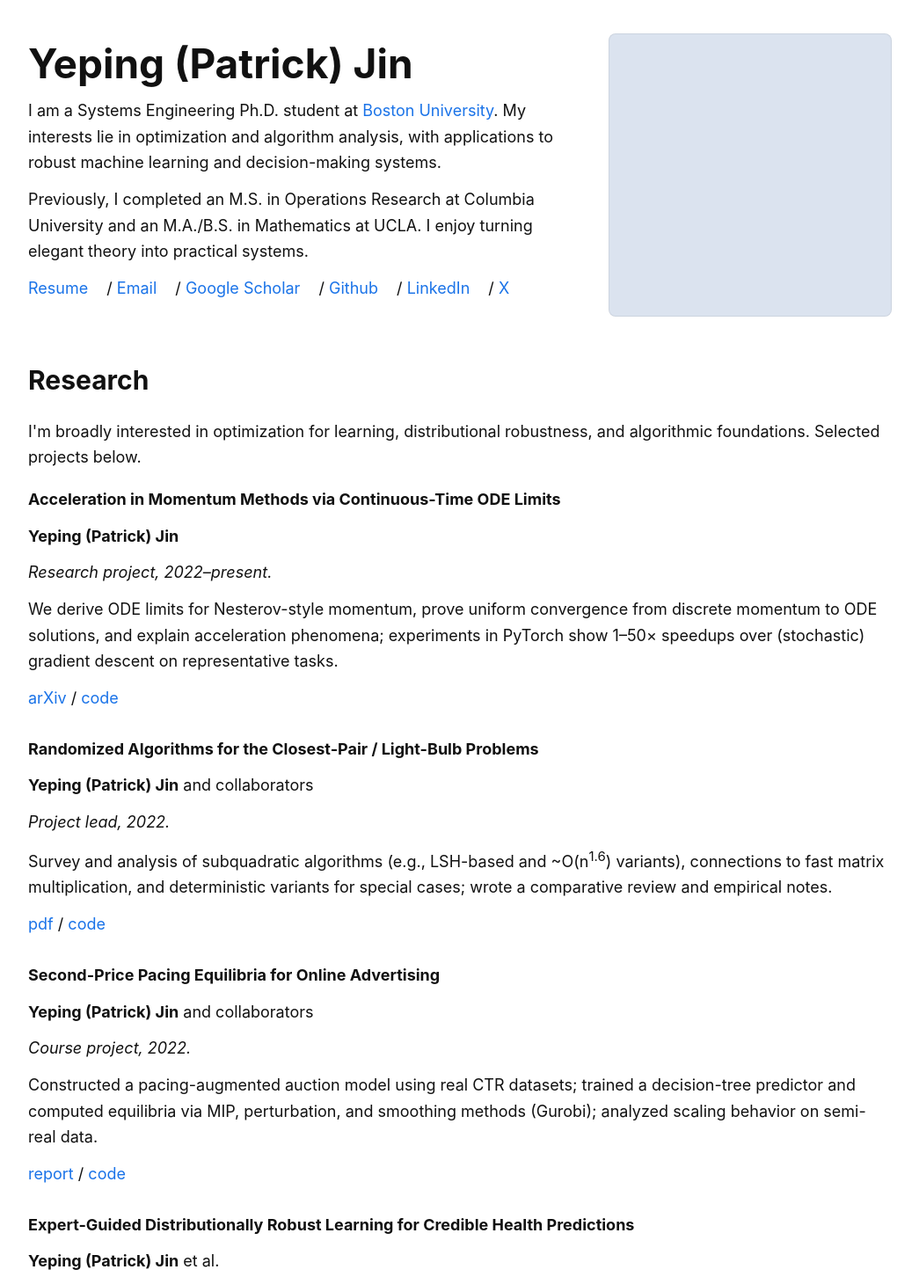
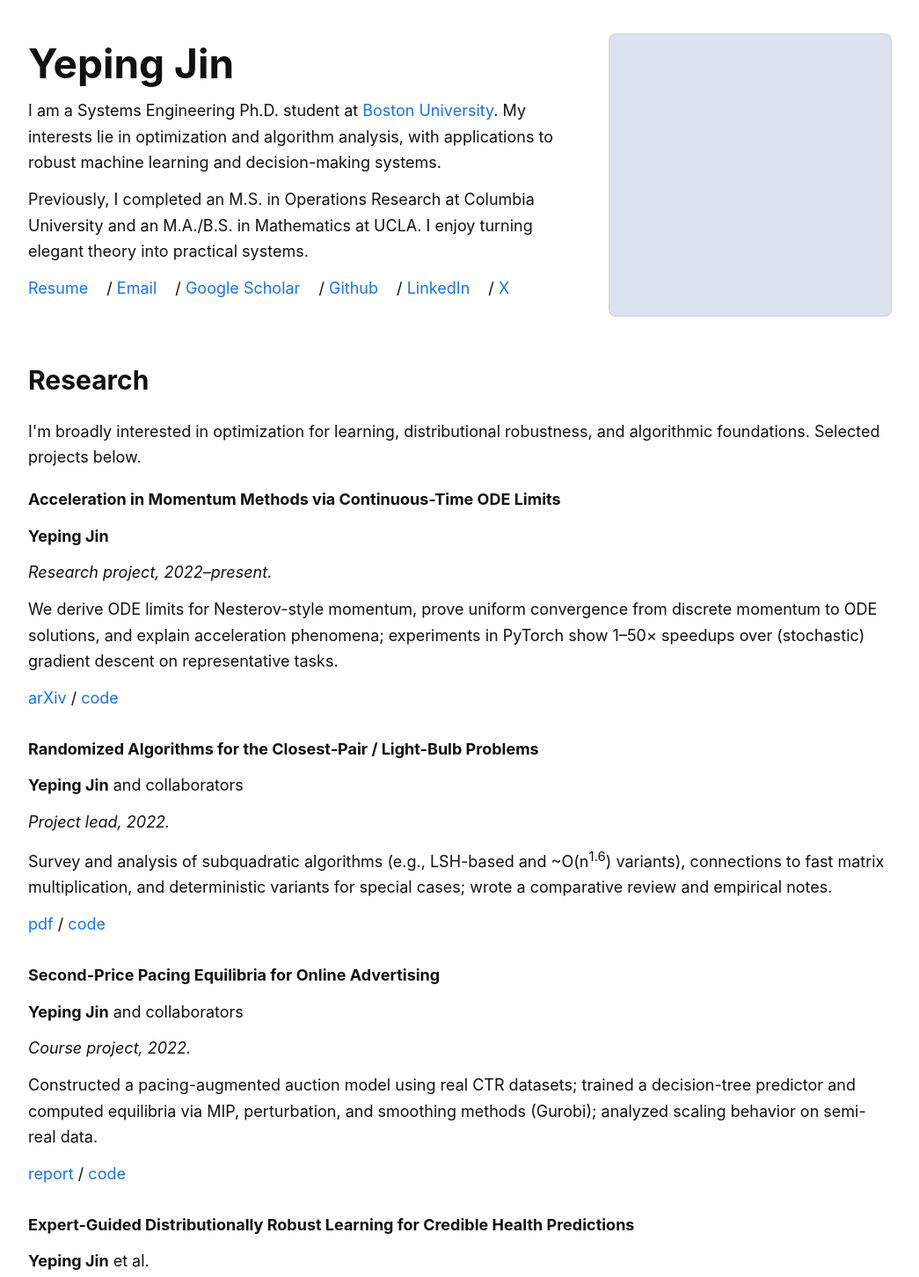
Before and after one commit to YepingJin9/yepingjin9.github.io, a plain HTML site: page index.html in a window 1280 px wide. Shown: the top 1452 px of the page at 88% size, without its empty margins (118-1163 px from the left). Drawn offline with Linux system fonts and the light colour scheme.

Commit message:
Fix name

```diff
--- a/index.html
+++ b/index.html
@@ -3,8 +3,8 @@
 <head>
   <meta charset="utf-8" />
   <meta name="viewport" content="width=device-width, initial-scale=1" />
-  <title>Yeping (Patrick) Jin</title>
-  <meta name="description" content="Yeping (Patrick) Jin — Systems Engineering Ph.D. student at Boston University. Optimization, algorithms, and robust ML." />
+  <title>Yeping Jin</title>
+  <meta name="description" content="Yeping Jin — Systems Engineering Ph.D. student at Boston University. Optimization, algorithms, and robust ML." />
   <style>
     :root{--bg:#fff;--fg:#111;--muted:#555;--link:#1a73e8;--card:#f6f7f9}
     @media (prefers-color-scheme:dark){:root{--bg:#0e1116;--fg:#e6edf3;--muted:#a0acb7;--link:#6ea8fe;--card:#141a21}}
@@ -35,7 +35,7 @@
   <div class="wrap">
     <header>
       <div class="hero">
-        <h1>Yeping (Patrick) Jin</h1>
+        <h1>Yeping Jin</h1>
         <p>I am a Systems Engineering Ph.D. student at <a href="https://www.bu.edu/" target="_blank" rel="noopener">Boston University</a>. My interests lie in optimization and algorithm analysis, with applications to robust machine learning and decision-making systems.</p>
         <p>Previously, I completed an M.S. in Operations Research at Columbia University and an M.A./B.S. in Mathematics at UCLA. I enjoy turning elegant theory into practical systems.</p>
         <!-- Uncomment to show availability note -->
@@ -58,7 +58,7 @@
 
       <div class="pub">
         <div class="pub-title">Acceleration in Momentum Methods via Continuous-Time ODE Limits</div>
-        <div><strong>Yeping (Patrick) Jin</strong></div>
+        <div><strong>Yeping Jin</strong></div>
         <div class="pub-venue">Research project, 2022–present.</div>
         <div>We derive ODE limits for Nesterov-style momentum, prove uniform convergence from discrete momentum to ODE solutions, and explain acceleration phenomena; experiments in PyTorch show 1–50× speedups over (stochastic) gradient descent on representative tasks.</div>
         <div><a href="#">arXiv</a> / <a href="#">code</a></div>
@@ -66,7 +66,7 @@
 
       <div class="pub">
         <div class="pub-title">Randomized Algorithms for the Closest-Pair / Light-Bulb Problems</div>
-        <div><strong>Yeping (Patrick) Jin</strong> and collaborators</div>
+        <div><strong>Yeping Jin</strong> and collaborators</div>
         <div class="pub-venue">Project lead, 2022.</div>
         <div>Survey and analysis of subquadratic algorithms (e.g., LSH-based and ~O(n<sup>1.6</sup>) variants), connections to fast matrix multiplication, and deterministic variants for special cases; wrote a comparative review and empirical notes.</div>
         <div><a href="#">pdf</a> / <a href="#">code</a></div>
@@ -74,7 +74,7 @@
 
       <div class="pub">
         <div class="pub-title">Second-Price Pacing Equilibria for Online Advertising</div>
-        <div><strong>Yeping (Patrick) Jin</strong> and collaborators</div>
+        <div><strong>Yeping Jin</strong> and collaborators</div>
         <div class="pub-venue">Course project, 2022.</div>
         <div>Constructed a pacing-augmented auction model using real CTR datasets; trained a decision-tree predictor and computed equilibria via MIP, perturbation, and smoothing methods (Gurobi); analyzed scaling behavior on semi-real data.</div>
         <div><a href="#">report</a> / <a href="#">code</a></div>
@@ -82,7 +82,7 @@
 
       <div class="pub">
         <div class="pub-title">Expert-Guided Distributionally Robust Learning for Credible Health Predictions</div>
-        <div><strong>Yeping (Patrick) Jin</strong> et al.</div>
+        <div><strong>Yeping Jin</strong> et al.</div>
         <div class="pub-venue">Ongoing work.</div>
         <div>Formulates Wasserstein-robust learning with expert-structured regularization (group sparsity vs. expert-dense groups) for interpretable EHR prediction; includes synthetic and clinical evaluations.</div>
         <div><a href="#">manuscript</a> / <a href="#">code</a></div>
@@ -95,7 +95,7 @@
       <p>Links: <a href="#">Github</a> · <a href="#">LinkedIn</a> · <a href="#">X</a></p>
     </section>
 
-    <div class="footer">© <span id="year"></span> Yeping (Patrick) Jin</div>
+    <div class="footer">© <span id="year"></span> Yeping Jin</div>
   </div>
 
   <script>document.getElementById('year').textContent=new Date().getFullYear()</script>
```
